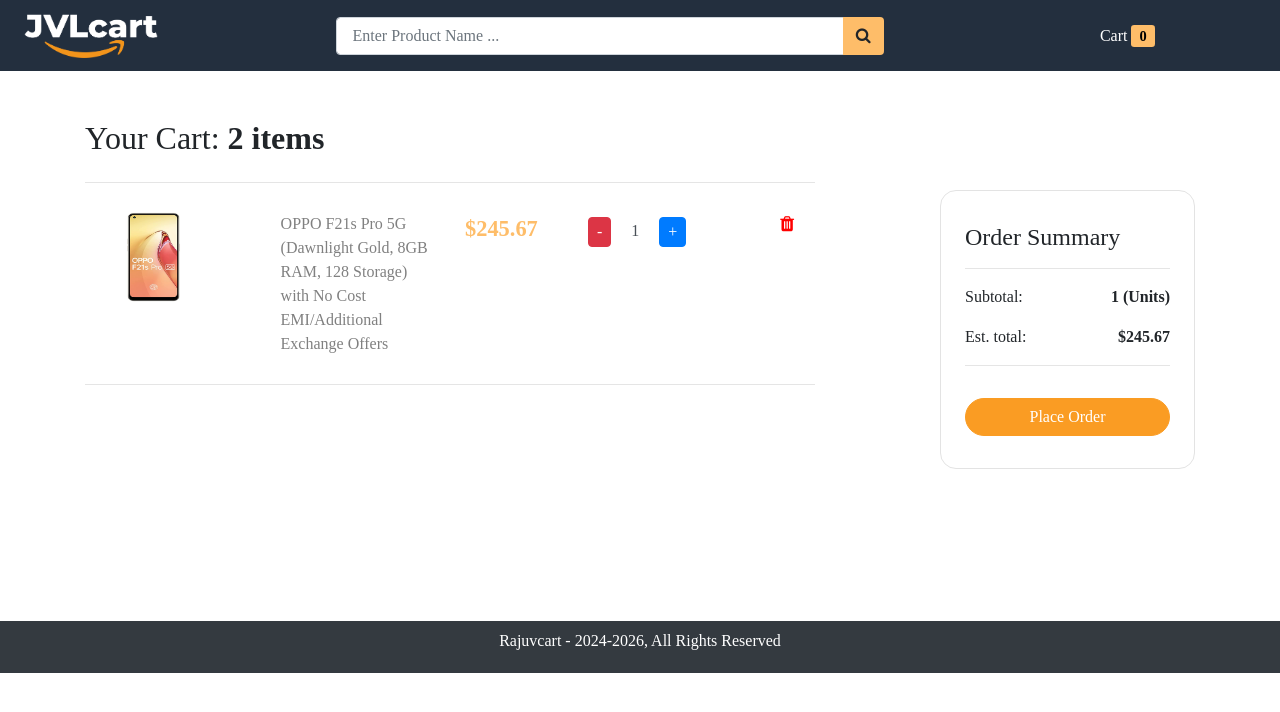
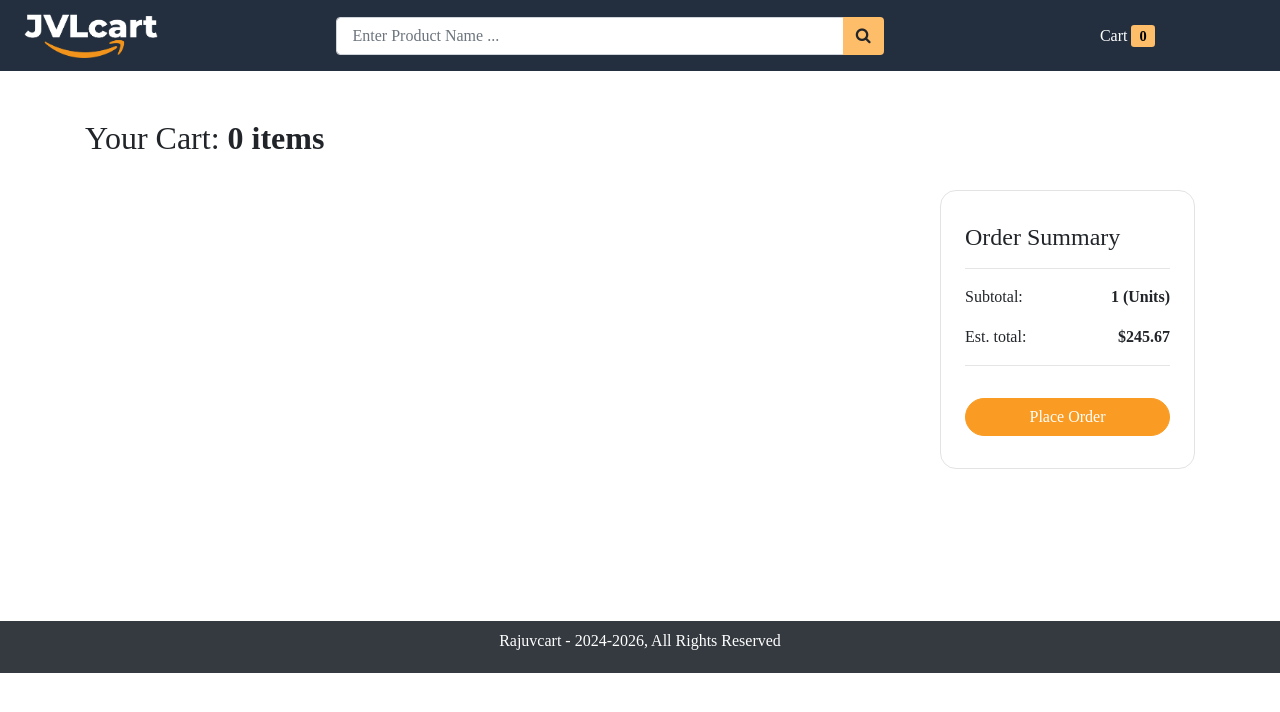
Before and after one commit to RajuvBhai/E-Commerce-mini, a React (Create React App) app in the folder frontend/: page /cart in a window 1280 px wide. Shown: the top 712 px of the page. Built offline with nearby package versions, Linux system fonts and the light colour scheme.

Commit message:
Showing cart list

```diff
--- a/frontend/src/pages/Cart.js
+++ b/frontend/src/pages/Cart.js
@@ -1,29 +1,34 @@
-export default function Cart() {
+import { Fragment } from "react";
+import { Link } from "react-router-dom";
+
+export default function Cart({cartItems, setCartItems}) {
     return  <div class="container container-fluid">
-                <h2 class="mt-5">Your Cart: <b>2 items</b></h2>
+                <h2 class="mt-5">Your Cart: <b>{cartItems.length} items</b></h2>
 
                 <div class="row d-flex justify-content-between">
                     <div class="col-12 col-lg-8">
+                        {cartItems.map((item) =>
+                        (<Fragment>
                             <hr />
                             <div class="cart-item">
                                 <div class="row">
                                     <div class="col-4 col-lg-3">
-                                    <img src="/images/products/1.jpg" alt="Laptop" height="90" width="115"/>
+                                        <img src={item.product.images[0].image} alt={item.product.name} height="90" width="115"/>
                                     </div>
 
                                     <div class="col-5 col-lg-3">
-                                    <a href="#">OPPO F21s Pro 5G (Dawnlight Gold, 8GB RAM, 128 Storage) with No Cost EMI/Additional Exchange Offers</a>
+                                        <Link to={"/product/"+item.product._id}>{item.product.name}</Link>
                                     </div>
 
 
                                     <div class="col-4 col-lg-2 mt-4 mt-lg-0">
-                                    <p id="card_item_price">$245.67</p>
+                                        <p id="card_item_price">${item.product.price}</p>
                                     </div>
 
                                     <div class="col-4 col-lg-3 mt-4 mt-lg-0">
                                         <div class="stockCounter d-inline">
                                             <span class="btn btn-danger minus">-</span>
-                                        <input type="number" class="form-control count d-inline" value="1" readOnly />
+                                            <input type="number" class="form-control count d-inline" value={item.qty} readOnly />
 
                                             <span class="btn btn-primary plus">+</span>
                                         </div>
@@ -35,7 +40,8 @@
 
                                 </div>
                             </div>
-                        <hr />
+                        </Fragment>))
+                        }
                     </div>
 
                     <div class="col-12 col-lg-3 my-4">
```
Lines whose indentation alone changed are shown as unchanged.
